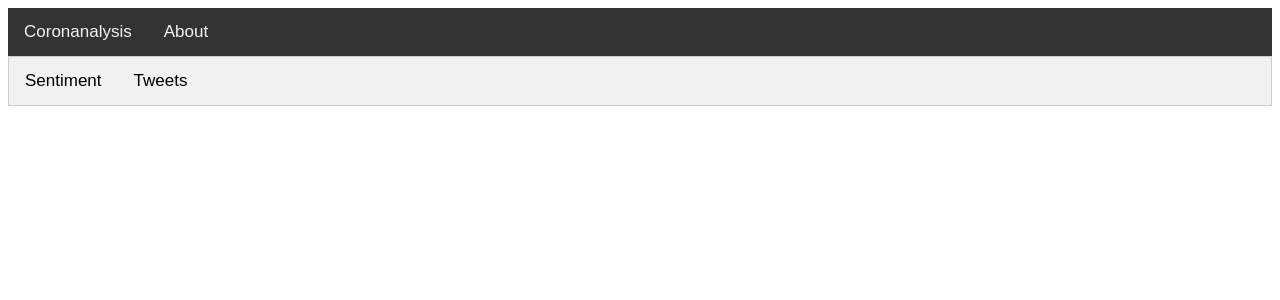
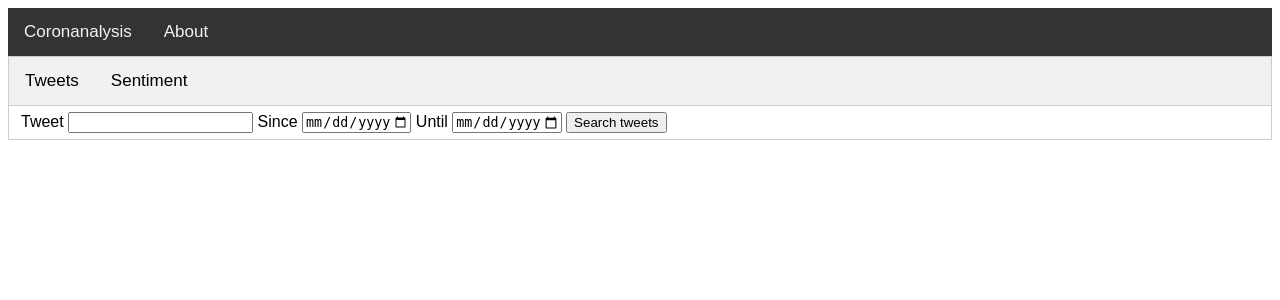
Before and after one commit to AvendoOT/twitter-corona-backend, a Django app: page /app/ in a window 1280 px wide. Shown: the top 300 px of the page. Run offline with Django 3.2, Linux system fonts and the light colour scheme.

Commit message:
Added twitter scrapper functionality and fixed design

```diff
--- a/twitter_corona/TwitterCoronaApp/views.py
+++ b/twitter_corona/TwitterCoronaApp/views.py
@@ -1,27 +1,18 @@
 from django.shortcuts import render
-from django.http import HttpResponse
 
-tweets = [
-    {
-        'date': '12.2.2020',
-        'user': 'dacxo',
-        'tweet': 'karona je prevara'
-    },
-    {
-        'date': '25.7.2020',
-        'user': 'fugo88',
-        'tweet': 'sezona gori'
-    },
-    {'date': '19.11.2020',
-     'user': 'antonio_markulinovic',
-     'tweet': 'crkla mi krava od karone'
-     }
-]
+from TwitterCoronaApp import scraper
 
 
 def home(request):
-    context = {'tweets': tweets}
-    return render(request, '../templates/TwitterCoronaApp/home.html', context)
+    if request.POST:
+        form_data = request.POST.dict()
+        twitter_scraper = scraper.scraper(form_data.get('tweet'), form_data.get('since'),
+                                          form_data.get('until'))
+        context = {'tweets': twitter_scraper}
+
+        return render(request, '../templates/TwitterCoronaApp/home.html', context)
+    else:
+        return render(request, '../templates/TwitterCoronaApp/home.html')
 
 
 def about(request):
--- a/twitter_corona/templates/TwitterCoronaApp/home.html
+++ b/twitter_corona/templates/TwitterCoronaApp/home.html
@@ -1,36 +1,47 @@
 {% extends "TwitterCoronaApp/navbar.html" %}
 {% block content %}
     <div class="tab">
+        <button class="tablinks" onclick="openTab(event, 'Tweets')">Tweets</button>
         <button class="tablinks" onclick="openTab(event, 'Sentiment')">Sentiment</button>
-        <button class="tablinks" onclick="openTab(event, 'Tweets')">Tweets</button>
     </div>
-
-    <div id="Sentiment" class="tabcontent">
-        <h3>TODO</h3>
-    </div>
-    <div id="Tweets" class="tabcontent">
+    <div id="Tweets" class="tabcontent" style="display:block">
+        <form method="post" name="tweetForm" onsubmit="return validateForm()">
+            {% csrf_token %}
+            <label>
+                Tweet
+                <input type="text" name="tweet">
+            </label>
+            <label>
+                Since
+                <input type="date" name="since" id="since" required="required">
+            </label>
+            <label>
+                Until
+                <input type="date" name="until" id="until" required="required">
+            </label>
+            <input type="submit" value="Search tweets">
+        </form>
         <table>
+            {% for tweet in tweets %}
                 <tr>
                     <th>Date</th>
                     <th>User</th>
                     <th>Tweet</th>
                 </tr>
                 <td>
-        {% for tweet in tweets %}
                     <p>{{ tweet.date }}</p>
-        {% endfor %}
                 </td>
                 <td>
-        {% for tweet in tweets %}
                     <p>{{ tweet.user }}</p>
-        {% endfor %}
                 </td>
                 <td>
-        {% for tweet in tweets %}
                     <p>{{ tweet.tweet }}</p>
+                </td>
             {% endfor %}
-    </td>
         </table>
+    </div>
+    <div id="Sentiment" class="tabcontent">
+        <h3>TODO</h3>
     </div>
     <script>
         function openTab(evt, cityName) {
@@ -46,5 +57,35 @@
             document.getElementById(cityName).style.display = "block";
             evt.currentTarget.className += " active";
         }
+
+        let today = new Date();
+        let dd = today.getDate();
+        let mm = today.getMonth() + 1; //January is 0 so need to add 1 to make it 1!
+        const yyyy = today.getFullYear();
+        if (dd < 10) {
+            dd = '0' + dd
+        }
+        if (mm < 10) {
+            mm = '0' + mm
+        }
+
+        today = yyyy + '-' + mm + '-' + dd;
+        document.getElementById("until").setAttribute("max", today);
+        document.getElementById("since").setAttribute("max", today);
+
+        function validateForm() {
+            var tweet = document.forms["tweetForm"]["tweet"].value;
+            var since = document.forms["tweetForm"]["since"].value;
+            var until = document.forms["tweetForm"]["until"].value;
+            if (tweet === "") {
+                alert("Tweet empty");
+                return false;
+            }
+            if (until < since) {
+                alert("Ending date cannot be lesser that starting date");
+                return false;
+            }
+        }
+
     </script>
 {% endblock content %}
--- a/twitter_corona/templates/TwitterCoronaApp/navbar.html
+++ b/twitter_corona/templates/TwitterCoronaApp/navbar.html
@@ -79,12 +79,14 @@
         table {
             border-collapse: collapse;
             width: 100%;
+            table-layout: fixed
         }
 
         td, th {
             border: 1px solid #dddddd;
             text-align: left;
             padding: 8px;
+        {#max-width: 100px;#}{#overflow: hidden;#}{#text-overflow: ellipsis;#}{#white-space: nowrap;#}
         }
     </style>
 </head>
```
Also changed, not shown: twitter_corona/TwitterCoronaApp/scraper.py (added, +13 -0 lines). Lines whose indentation alone changed are shown as unchanged.
